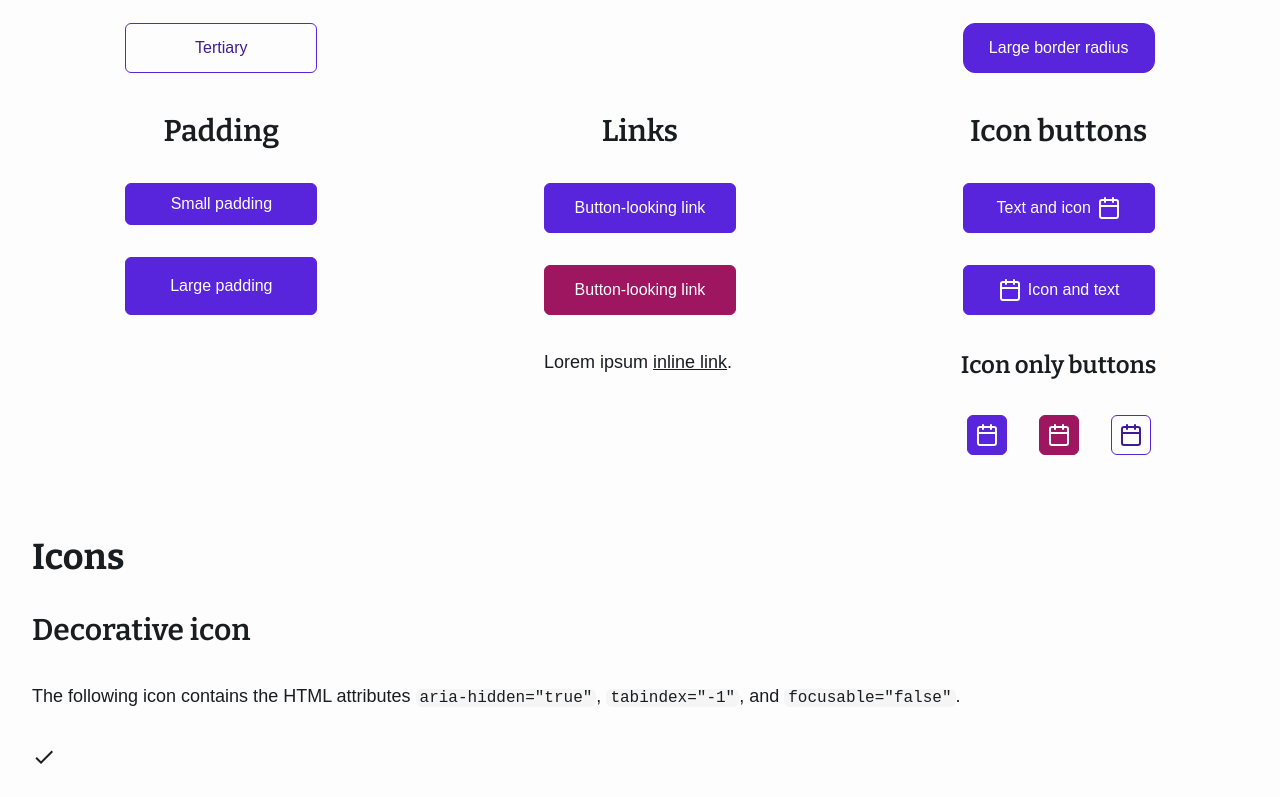
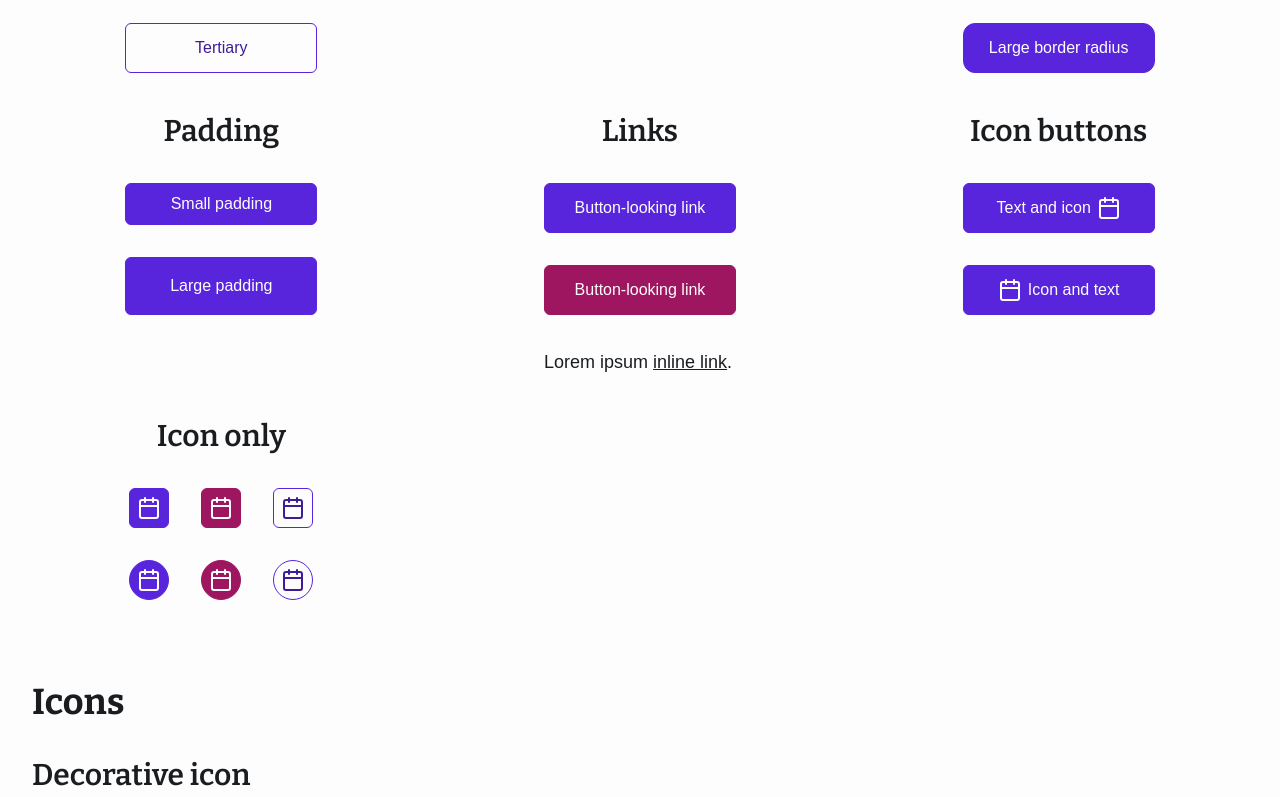
Before and after one commit to marboqmar/starter, a React (Vite) app: page /atoms in a window 1280 px wide. Shown: the part 454-1251 px from the top of the page. Built offline with nearby package versions, Linux system fonts and the light colour scheme; a web font is replaced by a local one.

Commit message:
Modified buttom atom to manage round buttons

```diff
--- a/src/components/atoms/Button/Button.css
+++ b/src/components/atoms/Button/Button.css
@@ -114,6 +114,12 @@
   height: var(--button-icon-size);
 }
 
+/* Icon round button */
+.button--icon-only.button--round {
+  aspect-ratio: 1 / 1;
+  border-radius: var(--radius-full);
+}
+
 /* Disabled */
 .button:disabled {
   cursor: not-allowed;
--- a/src/components/atoms/Button/Button.jsx
+++ b/src/components/atoms/Button/Button.jsx
@@ -18,6 +18,7 @@ import { classNames } from '../../../utils/helpers';
  * @param {boolean} [disabled] - Disables the button and adds disabled styling.
  * @param {boolean} [hasIcon] - Adds class to style a button containing text and an icon.
  * @param {boolean} [isIconOnly] - Adds class to style a button containing only an icon.
+ * @param {boolean} [isRound] - Adds class to apply circular border radius.
  * @param {string} [ariaLabel] - Required if isIconOnly. Provides the accessible name.
  * @param {node} children - Button content.
  * @param {object} [rest] - Additional props passed.
@@ -61,6 +62,7 @@ export const Button = ({
   disabled,
   hasIcon,
   isIconOnly,
+  isRound,
   ariaLabel,
   children,
   ...rest
@@ -91,6 +93,7 @@ export const Button = ({
     'button--disabled': disabled,
     'button--icon': hasIcon,
     'button--icon-only': isIconOnly,
+    'button--round': isRound,
   });
 
   return (
--- a/src/showcases/atoms/ButtonShowcase/ButtonShowcase.css
+++ b/src/showcases/atoms/ButtonShowcase/ButtonShowcase.css
@@ -18,6 +18,12 @@
     0 0 4px 4px var(--focus-glow);
 }
 
+.button-showcase__icon-showcases {
+  display: flex;
+  flex-direction: row;
+  gap: var(--spacing-sm);
+}
+
 @media (min-width: 768px) {
   .button-showcase__column {
     align-items: center;
--- a/src/showcases/atoms/ButtonShowcase/ButtonShowcase.jsx
+++ b/src/showcases/atoms/ButtonShowcase/ButtonShowcase.jsx
@@ -85,7 +85,7 @@ export const ButtonShowcase = () => {
           </p>
         </div>
 
-        {/* Buttons - icon only */}
+        {/* Buttons - icon */}
         <div className="button-showcase__column">
           <Heading level={3}>Icon buttons</Heading>
           <Button className="button-showcase__button" hasIcon>
@@ -96,8 +96,13 @@ export const ButtonShowcase = () => {
             <Icon isDecorative name="icon-calendar" />
             <span>Icon and text</span>
           </Button>
-          <Heading level={4}>Icon only buttons</Heading>
-          <div className="button-showcase__icon-showcases row gap-sm">
+        </div>
+
+        {/* Buttons - icon only */}
+        <div className="button-showcase__column">
+          <Heading level={3}>Icon only</Heading>
+
+          <div className="button-showcase__icon-showcases">
             <Button isIconOnly ariaLabel="Open Calendar">
               <Icon isDecorative name="icon-calendar" />
             </Button>
@@ -108,6 +113,17 @@ export const ButtonShowcase = () => {
               <Icon isDecorative name="icon-calendar" />
             </Button>
           </div>
+          <div className="button-showcase__icon-showcases">
+            <Button isIconOnly isRound ariaLabel="Open Calendar">
+              <Icon isDecorative name="icon-calendar" />
+            </Button>
+            <Button buttonStyle="secondary" isIconOnly isRound ariaLabel="Open Calendar">
+              <Icon isDecorative name="icon-calendar" />
+            </Button>
+            <Button buttonStyle="tertiary" isIconOnly isRound ariaLabel="Open Calendar">
+              <Icon isDecorative name="icon-calendar" />
+            </Button>
+          </div>
         </div>
       </div>
     </div>
```
